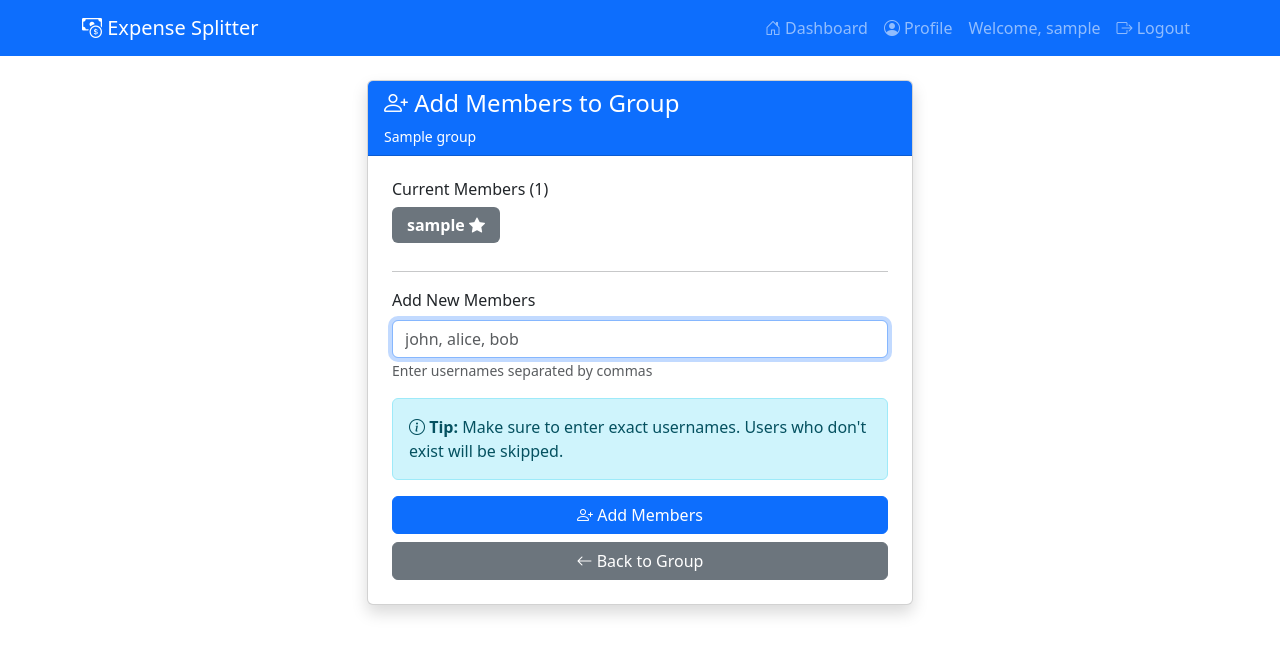
After one commit to Ishika-1608/expense-splitter, a Django app: page /group/1/add-members/ in a window 1280 px wide. The commit adds this page. Shown: the top 655 px of the page. Run offline with Django 5.2, Linux system fonts and the light colour scheme; a user stored in the database is signed in; tables that the repository leaves empty hold one stand-in row (values such as "Sample post").

Commit message:
feat: Implement privacy-focused member addition system

```diff
--- /dev/null
+++ b/expenses/templates/expenses/add_members.html
@@ -0,0 +1,66 @@
+<!-- expenses/templates/expenses/add_members.html -->
+
+{% extends 'expenses/base.html' %}
+
+{% block title %}Add Members - {{ group.name }}{% endblock %}
+
+{% block content %}
+<div class="row justify-content-center">
+    <div class="col-md-6">
+        <div class="card shadow">
+            <div class="card-header bg-primary text-white">
+                <h4><i class="bi bi-person-plus"></i> Add Members to Group</h4>
+                <p class="mb-0 small">{{ group.name }}</p>
+            </div>
+            <div class="card-body p-4">
+
+                <!-- Current Members Display -->
+                <div class="mb-4">
+                    <h6>Current Members ({{ group.members.count }})</h6>
+                    <div>
+                        {% for member in group.members.all %}
+                            <span class="badge bg-secondary me-1 mb-1">
+                                {{ member.username }}
+                                {% if member == group.created_by %}
+                                    <i class="bi bi-star-fill" title="Creator"></i>
+                                {% endif %}
+                            </span>
+                        {% endfor %}
+                    </div>
+                </div>
+
+                <hr>
+
+                <!-- Add Members Form -->
+                <form method="post">
+                    {% csrf_token %}
+
+                    <div class="mb-3">
+                        <label for="member_usernames" class="form-label">Add New Members</label>
+                        <input type="text" class="form-control" id="member_usernames"
+                               name="member_usernames" required
+                               placeholder="john, alice, bob"
+                               autofocus>
+                        <small class="text-muted">Enter usernames separated by commas</small>
+                    </div>
+
+                    <div class="alert alert-info">
+                        <i class="bi bi-info-circle"></i>
+                        <strong>Tip:</strong> Make sure to enter exact usernames.
+                        Users who don't exist will be skipped.
+                    </div>
+
+                    <div class="d-grid gap-2">
+                        <button type="submit" class="btn btn-primary">
+                            <i class="bi bi-person-plus"></i> Add Members
+                        </button>
+                        <a href="{% url 'group_detail' group.id %}" class="btn btn-secondary">
+                            <i class="bi bi-arrow-left"></i> Back to Group
+                        </a>
+                    </div>
+                </form>
+            </div>
+        </div>
+    </div>
+</div>
+{% endblock %}
--- a/expenses/urls.py
+++ b/expenses/urls.py
@@ -7,7 +7,7 @@ from .views import (
     register_view, login_view, logout_view, dashboard_view,
     create_group_view, group_detail_view, add_expense_view,
     settle_debt_view, delete_expense_view, export_expenses_csv,
-    home_view, profile_view
+    home_view, profile_view, add_members_view
 )
 
 router = DefaultRouter()
@@ -29,6 +29,7 @@ urlpatterns = [
     path('group/<int:group_id>/add-expense/', add_expense_view, name='add_expense'),
     path('group/<int:group_id>/settle-debt/', settle_debt_view, name='settle_debt'),
     path('group/<int:group_id>/export/', export_expenses_csv, name='export_expenses'),
+    path('group/<int:group_id>/add-members/', add_members_view, name='add_members'),
     path('delete-expense/<int:expense_id>/', delete_expense_view, name='delete_expense'),
 
     # API URLs
--- a/expenses/views.py
+++ b/expenses/views.py
@@ -152,15 +152,12 @@ def logout_view(request):
     messages.success(request, 'Logged out successfully!')
     return redirect('login')
 
-# Dashboard and Group Views
 @login_required
 def dashboard_view(request):
     groups = Group.objects.filter(members=request.user).order_by('-created_at')
-    all_users = User.objects.exclude(id=request.user.id)
 
     context = {
         'groups': groups,
-        'all_users': all_users,
     }
     return render(request, 'expenses/dashboard.html', context)
 
@@ -169,7 +166,7 @@ def create_group_view(request):
     if request.method == 'POST':
         name = request.POST.get('name')
         description = request.POST.get('description', '')
-        member_ids = request.POST.getlist('members')
+        member_usernames = request.POST.get('member_usernames', '')
 
         group = Group.objects.create(
             name=name,
@@ -180,12 +177,36 @@ def create_group_view(request):
         # Add creator as member
         group.members.add(request.user)
 
-        # Add selected members
-        if member_ids:
-            for member_id in member_ids:
-                group.members.add(member_id)
+        # Add members by username
+        if member_usernames:
+            # Split by comma and clean whitespace
+            usernames = [username.strip() for username in member_usernames.split(',')]
 
-        messages.success(request, f'Group "{name}" created successfully!')
+            not_found = []
+            added_count = 0
+
+            for username in usernames:
+                if username:  # Skip empty strings
+                    try:
+                        user = User.objects.get(username=username)
+                        if user != request.user:  # Don't add creator again
+                            group.members.add(user)
+                            added_count += 1
+                    except User.DoesNotExist:
+                        not_found.append(username)
+
+            # Success message
+            if added_count > 0:
+                messages.success(request, f'Group "{name}" created! Added {added_count} member(s).')
+            else:
+                messages.success(request, f'Group "{name}" created successfully!')
+
+            # Warning for not found users
+            if not_found:
+                messages.warning(request, f'Could not find these users: {", ".join(not_found)}. Check spelling and try adding them later.')
+        else:
+            messages.success(request, f'Group "{name}" created successfully! You can add members from the group page.')
+
         return redirect('dashboard')
 
     return redirect('dashboard')
@@ -440,3 +461,54 @@ def profile_view(request):
         'total_paid': total_paid,
     }
     return render(request, 'expenses/profile.html', context)
+
+# expenses/views.py - ADD at the bottom
+
+@login_required
+def add_members_view(request, group_id):
+    group = get_object_or_404(Group, id=group_id)
+
+    # Check if user is member of the group
+    if not group.members.filter(id=request.user.id).exists():
+        messages.error(request, 'You must be a member of this group.')
+        return redirect('dashboard')
+
+    # Only group creator can add members
+    if group.created_by != request.user:
+        messages.error(request, 'Only the group creator can add members.')
+        return redirect('group_detail', group_id=group_id)
+
+    if request.method == 'POST':
+        member_usernames = request.POST.get('member_usernames', '')
+
+        if member_usernames:
+            usernames = [username.strip() for username in member_usernames.split(',')]
+
+            added = []
+            already_member = []
+            not_found = []
+
+            for username in usernames:
+                if username:
+                    try:
+                        user = User.objects.get(username=username)
+                        if user in group.members.all():
+                            already_member.append(username)
+                        else:
+                            group.members.add(user)
+                            added.append(username)
+                    except User.DoesNotExist:
+                        not_found.append(username)
+
+            # Success messages
+            if added:
+                messages.success(request, f'Successfully added: {", ".join(added)}')
+            if already_member:
+                messages.info(request, f'Already members: {", ".join(already_member)}')
+            if not_found:
+                messages.warning(request, f'Users not found: {", ".join(not_found)}. Please check the usernames.')
+
+            return redirect('group_detail', group_id=group_id)
+
+    context = {'group': group}
+    return render(request, 'expenses/add_members.html', context)
```
Also changed, not shown: expenses/templates/expenses/dashboard.html (+4 -9 lines), expenses/templates/expenses/group_detail.html (+7 -2 lines).
